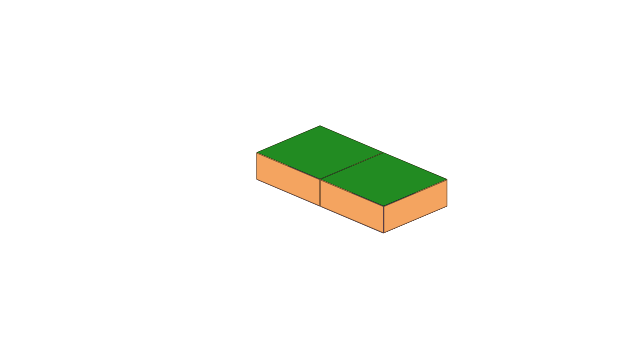
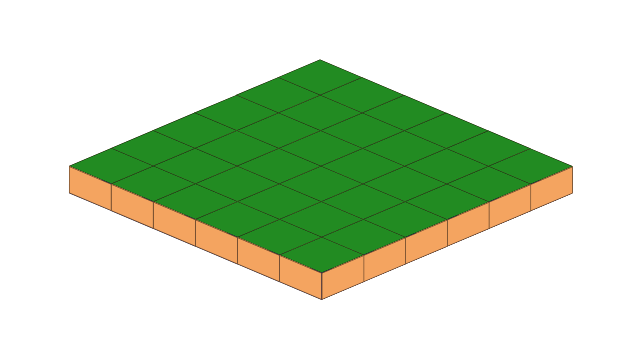
Before and after one commit to rickvanmook/js13k-dutch-dredge, a website: page src/index.html in a window 1280 px wide. Shown: the part 234-572 px from the top of the page, without its empty margins (320-960 px from the left). Drawn offline with nearby package versions, Linux system fonts and the light colour scheme; files that its build step writes are made by us from their sources.

Commit message:
Added dynamic transform based grid

```diff
--- a/src/assets/scripts/grid.js
+++ b/src/assets/scripts/grid.js
@@ -1,19 +1,41 @@
 var doc = document,
+	TRANSFORM = 'rotateX(-25deg) rotateY(-45deg) translate3d(Apx,Bpx,0)',
 	appendChild = 'appendChild',
 	wrap = doc.body[appendChild](createDiv('wrap')),
 	cells = [],
-	i = 1;
+	x = 0,
+	y,
+	OFFSET_X = 0,
+	OFFSET_Y = 0,
+	ROWS = 6,
+	COLUMNS = 6;
 
 
-for(i; i <= 2;i++) {
 
-	cells.push(createCell('cube-' + i));
+
+
+for(x; x < ROWS; x++) {
+
+	for(y = 0; y < COLUMNS; y++) {
+
+		cells.push(createCell(x,y));
+	}
 }
 
-function createCell(cubeName) {
+function createCell(x,y) {
 
 	var sides = ['front','back','top','bottom','left','right'],
-		container = wrap[appendChild](createDiv('cube ' + cubeName));
+		container = wrap[appendChild](createDiv('cube cube-'+x+y));
+
+	container.x = x;
+	container.y = y;
+
+	var _x = x*59.5 - y*59;
+	var _y = y*39;
+
+	var transform = TRANSFORM.replace('A',_x).replace('B',_y);
+	console.log('x: ' + x + ', y: ' + y, transform);
+	container.style.transform = transform;
 
 	while(sides.length) {
 		container[appendChild](createDiv(sides.shift()));
--- a/src/assets/styles/_shame.scss
+++ b/src/assets/styles/_shame.scss
@@ -8,7 +8,9 @@
 // --------------------------------------------------------------------
 
 $boxHeight: 30px;
-$boxDimension: 90px;
+$boxDimension: 60px;
+
+
 
 .foo {
 	position: absolute;
@@ -25,6 +27,7 @@ $boxDimension: 90px;
 	transform: translate(-50%, -50%);
 	//perspective-origin: $boxDimension/2 $boxHeight/2;
 	position: absolute;
+	height: 150px;
 	top: 50%;
 	left: 50%;
 }
@@ -33,16 +36,8 @@ $boxDimension: 90px;
 	position: relative;
 	width: $boxDimension;
 	transform-style: preserve-3d;
+	transition: all 300ms;
 }
-
-.cube-1 {
-	transform: rotateX(-25deg) rotateY(-45deg);
-}
-
-.cube-2 {
-	transform: rotateX(-25deg) rotateY(-45deg) translateX(90px);
-}
-
 
 .back, .front, .left, .right {
 	width: $boxDimension;
```
